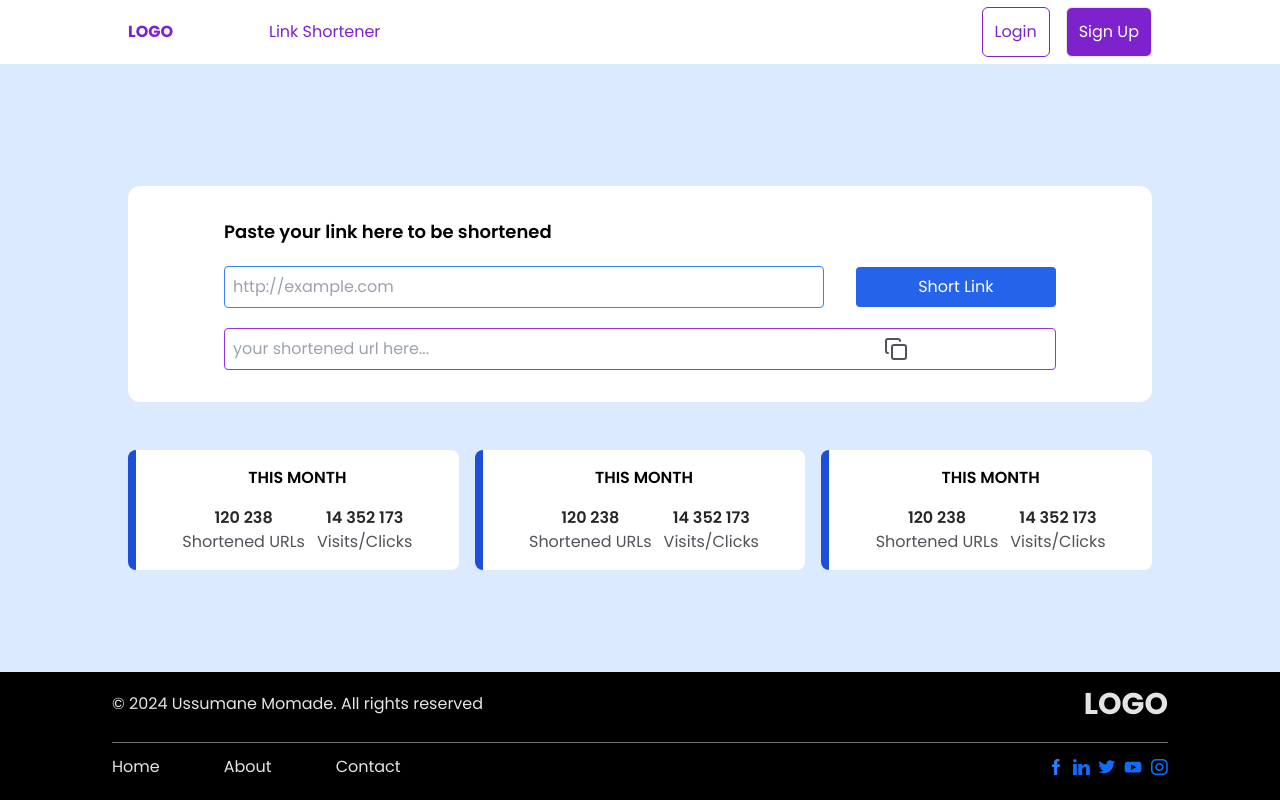
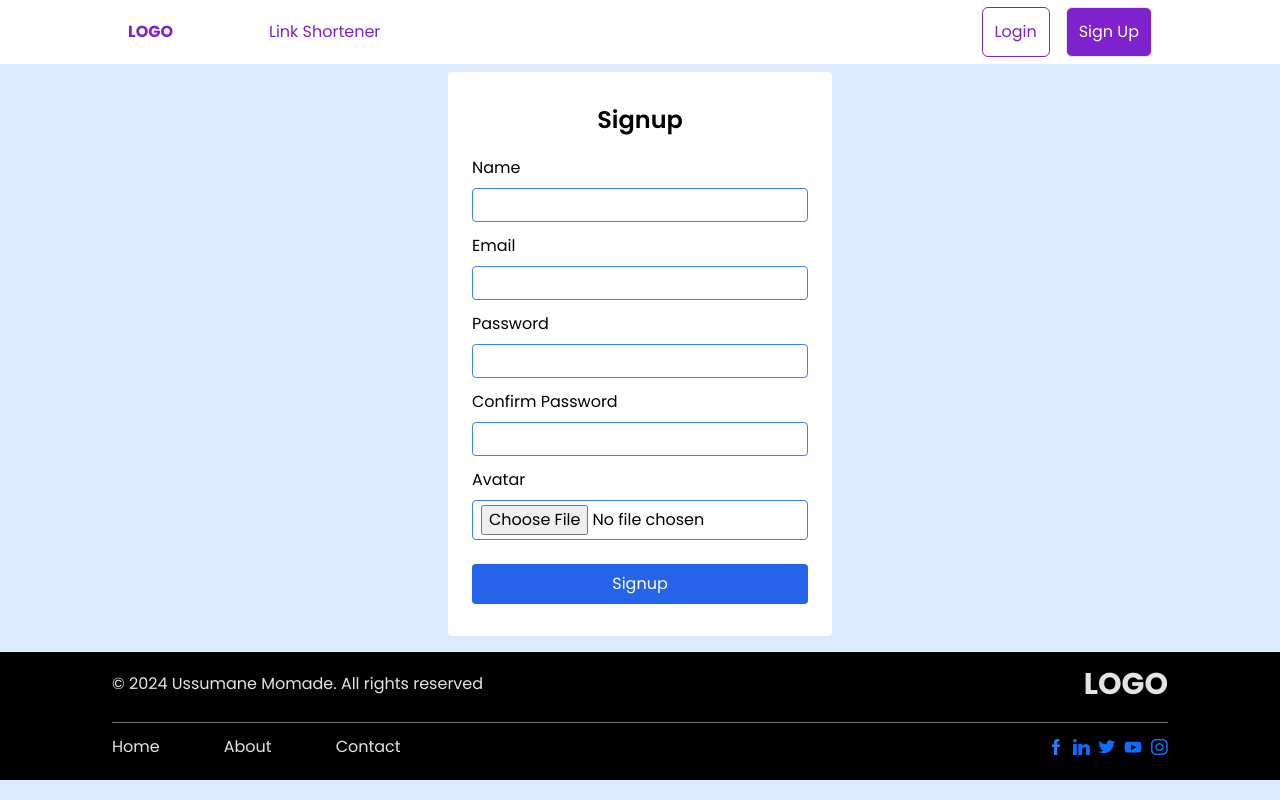
Before and after one commit to Uss-Momas/briefly, a React (Vite) app in the folder web/: page / in a window 1280 px wide. Built offline with nearby package versions, Linux system fonts and the light colour scheme.

Commit message:
feat<auth>: Implement Signup form

```diff
--- a/web/src/main.jsx
+++ b/web/src/main.jsx
@@ -10,9 +10,9 @@ import ShortLink from './pages/ShortLink/ShortLink.jsx'
 createRoot(document.getElementById('root')).render(
   <StrictMode>
     {/* <App /> */}
-    <ShortlinkAnonimous />
+    {/* <ShortlinkAnonimous /> */}
     {/* <Login /> */}
-    {/* <Signup /> */}
+    <Signup />
     {/* <ShortLink /> */}
   </StrictMode>,
 )
--- a/web/src/pages/Signup/Signup.jsx
+++ b/web/src/pages/Signup/Signup.jsx
@@ -1,32 +1,97 @@
+import { useForm } from "react-hook-form";
+import { zodResolver } from "@hookform/resolvers/zod";
+import { z } from 'zod';
+import axios from "axios";
 import Footer from "../../components/Footer/Footer";
 import Header from "../../components/Header/Header";
 
+
+const schema = z.object({
+    name: z.string().min(3, { message: 'Name must contain at least 3 character(s)' }),
+    email: z.string().email({ message: 'Email must include "@"' }),
+    password: z.string().min(6, { message: 'Password must contain at least 6 character(s)' }),
+    confirmPassword: z.string(),
+}).superRefine(({ confirmPassword, password }, ctx) => {
+    if (confirmPassword !== password) {
+        ctx.addIssue({
+            code: "custom",
+            message: "The passwords did not match",
+            path: ["confirmPassword"]
+        });
+    }
+});
+
 export default function Signup() {
+    const { register, handleSubmit, clearErrors, setError, formState: { errors, isSubmitting, isSubmitSuccessful } } = useForm({ resolver: zodResolver(schema) });
+
+    async function OnSubmit(data) {
+        try {
+            await new Promise((resolve) => {
+                setTimeout(resolve, 1500);
+            });
+            delete data.confirmPassword;
+            const response = await axios.post(
+                'http://localhost:3333/api/v1/auth/signup',
+                data,
+            );
+        } catch (error) {
+            const { errors = [], message } = error.response.data;
+            const messages = errors.map((error) => error.message);
+            setError("root", {
+                message: [message, ...messages],
+            })
+            setTimeout(() => {
+                clearErrors("root");
+            }, 2000);
+        }
+    }
+
     return (
         <div className='flex flex-col h-screen'>
             <Header />
-            <main className="m-auto">
+            <main className="m-auto mt-2 mb-4">
                 <div className="bg-white flex flex-col gap-5 rounded px-6 py-8 h-auto w-96">
-                    <h1 className="font-semibold text-2xl">Signup</h1>
-                    <div className="flex flex-col gap-3">
+                    <h1 className="font-semibold text-2xl text-center">Signup</h1>
+                    <form onSubmit={handleSubmit(OnSubmit)} className="flex flex-col gap-3">
                         <div className="flex flex-col gap-2">
-                            <label htmlFor="email">Name</label>
-                            <input type="text" name="name" id="name" className="border border-blue-500 rounded px-2 py-1" />
+                            <label htmlFor="name">Name</label>
+                            <input type="text" {...register("name")} id="name" className="border border-blue-500 rounded focus:outline-none focus-within:border-blue-900 px-2 py-1" />
+                            {
+                                errors.name && (<span className="text-red-700">{errors.name.message}</span>)
+                            }
                         </div>
                         <div className="flex flex-col gap-2">
                             <label htmlFor="email">Email</label>
-                            <input type="email" name="email" id="email" className="border border-blue-500 rounded px-2 py-1" />
+                            <input type="text" {...register("email")} id="email" className="border border-blue-500 rounded focus:outline-none focus-within:border-blue-900 px-2 py-1" />
+                            {
+                                errors.email && (<span className="text-red-700">{errors.email.message}</span>)
+                            }
                         </div>
                         <div className="flex flex-col gap-2">
                             <label htmlFor="password">Password</label>
-                            <input type="password" name="password" id="password" className="border border-blue-500 rounded px-2 py-1" />
+                            <input type="password" {...register("password")} id="password" className="border border-blue-500 rounded focus:outline-none focus-within:border-blue-900 px-2 py-1" />
+                            {
+                                errors.password && (<span className="text-red-700">{errors.password.message}</span>)
+                            }
                         </div>
                         <div className="flex flex-col gap-2">
-                            <label htmlFor="email">Avatar</label>
-                            <input type="file" name="email" id="email" className="border border-blue-500 rounded px-2 py-1" />
+                            <label htmlFor="confirm-password">Confirm Password</label>
+                            <input type="password" {...register("confirmPassword")} id="confirm-password" className="border border-blue-500 rounded focus:outline-none focus-within:border-blue-900 px-2 py-1" />
+                            {
+                                errors.confirmPassword && (<span className="text-red-700">{errors.confirmPassword.message}</span>)
+                            }
                         </div>
-                    </div>
-                    <button className="bg-blue-600 rounded text-white py-2 mt-3">Signup</button>
+                        <div className="flex flex-col gap-2">
+                            <label htmlFor="avatar">Avatar</label>
+                            <input type="file" {...register("avatar")} id="avatar" className="border border-blue-500 rounded px-2 py-1" />
+                        </div>
+                        <button type="submit" className="bg-blue-600 transition-colors hover:bg-blue-800 rounded text-white py-2 mt-3">{
+                            isSubmitting ? "Signing Up..." : "Signup"
+                        }
+                        </button>
+                        {errors.root && errors.root.message.map((message, idx) => (<span className="text-red-700" key={idx}>{message}</span>))}
+                    </form>
+
                 </div>
             </main>
             <Footer />
```
